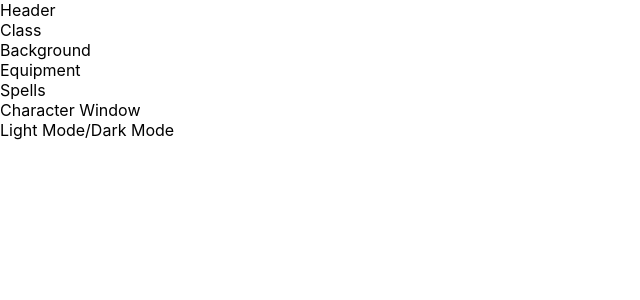
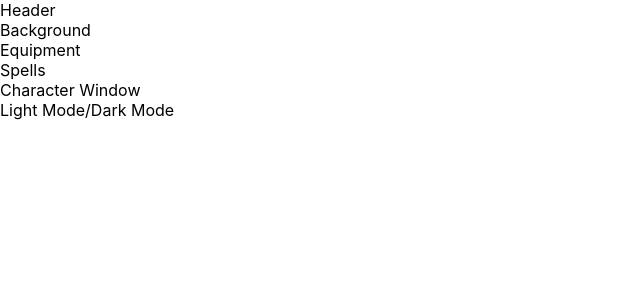
Before and after one commit to gautamcollab/pathfinder, a React (Create React App) app: page / in a window 1280 px wide. Shown: the top 300 px of the page, without its empty margins (0-640 px from the left). Built offline with nearby package versions, Linux system fonts and the light colour scheme.

Commit message:
imported components

```diff
--- a/src/App.js
+++ b/src/App.js
@@ -1,33 +1,12 @@
-import logo from './logo.svg';
 import './App.css';
-import Homepage from './components /Homepage';
+import Homepage from './Components/Homepage.js'
 
 function App() {
-  return(
-    <Homepage />
-
-  )
-
-// //const container = document.getElementById('container')
-
-// const pathfinder = async () => {
-//   let req = await fetch('https://api.pathfinder2.fr/v1/pf2/spell',{
-//   headers:{Authorization:'da468b89-2bf8-4e2b-a939-79c6e6ef25ce'}
-//   }
-//   )
-//   let res = await req.json()
-//   res.results.forEach((element) => {
-//       let h2 = document.createElement('h2')
-//       h2.innerText = element.data.description
-//       container.append(h2)
-//       console.log(res.results)
-//   }
-//   )
-
-// }
-
-// pathfinder()
-
+    return (
+        <div>
+            <Homepage />
+        </div>
+    )
 }
 
 export default App;
--- /dev/null
+++ b/src/Components/Class.js
@@ -0,0 +1,7 @@
+function Class(){
+    return(
+        <div></div>
+    )
+}
+
+export default Class;
--- a/src/components /Homepage.js
+++ b/src/Components/Homepage.js
@@ -1,10 +1,13 @@
 import React from 'react'
+import Class from './Class'
 
 function Homepage() {
     return (
         <>
         <div>Header</div>
-        <div> Class </div>
+        <div>
+            <Class />
+        </div>
         <div> Background </div>
         <div> Equipment </div>
         <div> Spells </div>
```
Also changed, not shown: src/components /class.js (deleted), src/logo.svg (deleted).
